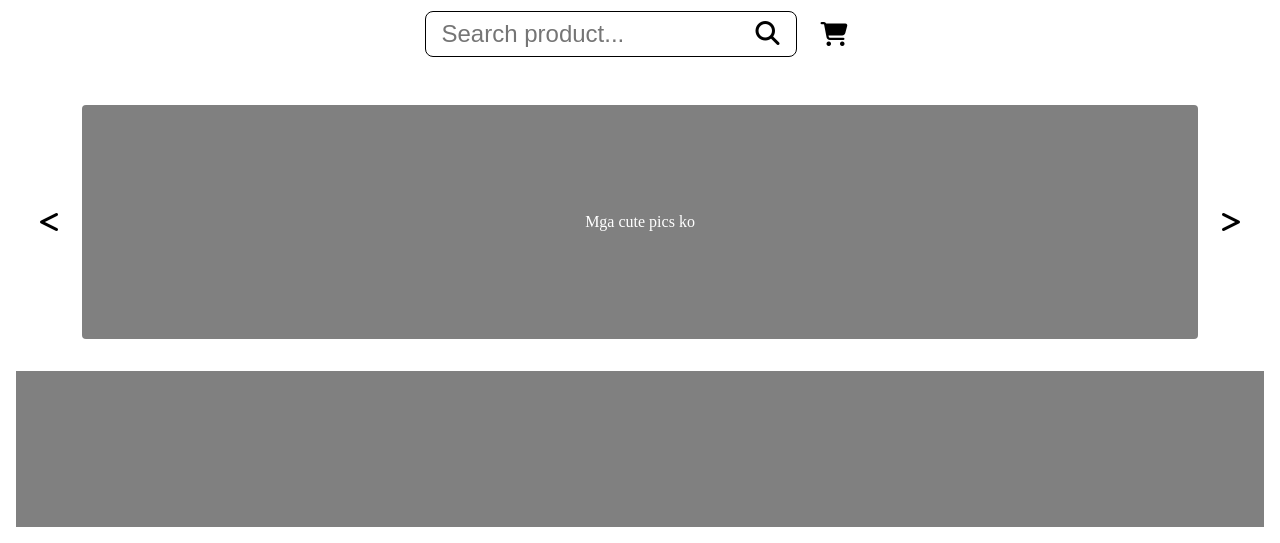
After one commit to RyannKim327/WS101-Ecommerce, a Django app: template products/templates/index.html in a window 1280 px wide. The commit adds this page. Shown: the part 437-980 px from the top of the page. Run offline with Django 5.2, Linux system fonts and the light colour scheme; the template is opened without the code that fills it, so the values that code supplies are empty; some libraries are stand-ins or nearby versions.

Commit message:
11-13-24 1940

```diff
--- a/products/models.py
+++ b/products/models.py
@@ -5,7 +5,8 @@ class Product(models.Model):
     productID = models.AutoField(primary_key=True, unique=True)
     productName = models.CharField(max_length=50, null=False)
     manufacturer = models.CharField(max_length=100, null=False)
-    expiryDate = models.DateField()
+    # expiryDate = models.DateField()
+    category = models.CharField(max_length=100, null=False)
 
     def __str__(self):
         return f"{self.productName} - {self.expiryDate}"
--- /dev/null
+++ b/products/templates/index.html
@@ -0,0 +1,55 @@
+{% load static %}
+<!doctype html>
+<html lang="en">
+  <head>
+    <meta charset="UTF-8" />
+    <meta name="viewport" content="width=device-width, initial-scale=1" />
+    <title>Products Lists</title>
+    <link href="{% static '/css/products.css' %}" rel="stylesheet" />
+  </head>
+  <body>
+    <div class="base">
+      <header>
+        <img src="{% static 'assets/logo.png' %}" alt="Logo" />
+        <nav>
+          <ul>
+            <li>Home</li>
+            <li>Help</li>
+            <li><a href="user/login/">Login</a></li>
+            <li><a href="user/reg/">Sign Up</a></li>
+          </ul>
+        </nav>
+      </header>
+      <main>
+        <div class="search-section">
+          <span>
+            <span>
+              <input
+                type="search"
+                name="search"
+                placeholder="Search product... "
+              />
+              <button>
+                <i class="fa-solid fa-magnifying-glass"></i>
+              </button>
+            </span>
+            <i class="cart fa-solid fa-cart-shopping"></i>
+          </span>
+        </div>
+        <div class="carousel">
+          <i class="fa-solid fa-less-than"></i>
+          <div class="content">
+            <span>Mga cute pics ko</span>
+            <span>Mga cute pics nya</span>
+          </div>
+          <i class="fa-solid fa-greater-than"></i>
+        </div>
+        <div class="categories">
+          {% if categories %} {% for category in categories %}
+          <span class="category">{{category}}</span>
+          {% endfor %} {% endif %}
+        </div>
+      </main>
+    </div>
+  </body>
+</html>
--- a/static/css/base.css
+++ b/static/css/base.css
@@ -1,3 +1,5 @@
+@import url("https://cdnjs.cloudflare.com/ajax/libs/font-awesome/6.3.0/css/all.min.css");
+
 * {
   margin: 0;
   padding: 0;
@@ -10,4 +12,5 @@
 body {
   width: 100dvw;
   height: 100dvh;
+  overflow: hidden;
 }
--- /dev/null
+++ b/static/css/products.css
@@ -0,0 +1,146 @@
+@import url("base.css");
+
+body {
+  > .base {
+    width: 100%;
+    height: 100%;
+    > header {
+      display: flex;
+      flex-direction: row;
+      width: 100%;
+      justify-content: space-between;
+      align-items: center;
+      padding: 0.5rem 0.75rem;
+      background-color: rgba(100, 100, 100, 255);
+      color: white;
+
+      > img {
+        aspect-ratio: 1/1;
+      }
+
+      > nav {
+        > ul {
+          display: flex;
+          flex-direction: row;
+          list-style: none;
+
+          > li {
+            padding: 0 0.5rem;
+
+            > a {
+              text-decoration: none;
+              color: white;
+            }
+          }
+        }
+      }
+    }
+
+    > main {
+      display: flex;
+      flex-direction: column;
+      overflow: hidden;
+      padding: 0 1rem;
+
+      > div:not(.search-section) {
+        margin: 1rem 0;
+      }
+
+      > .search-section {
+        display: flex;
+        justify-content: center;
+        padding: 2rem 0;
+
+        > span {
+          display: flex;
+          justify-content: center;
+          align-items: center;
+
+          > span {
+            border: 1px black solid;
+            border-radius: 0.5rem;
+            padding: 0.5rem 1rem;
+
+            ~ .cart,
+            > input,
+            > button {
+              font-size: 1.5rem;
+              background-color: transparent;
+            }
+          }
+          > .cart {
+            padding: 0.5rem;
+            margin-left: 1rem;
+          }
+        }
+      }
+
+      > .carousel {
+        display: flex;
+        flex-direction: row;
+        justify-content: center;
+        align-items: center;
+        aspect-ratio: 16/3;
+        box-sizing: border-box;
+        width: 100%;
+
+        > i {
+          display: flex;
+          align-items: center;
+          height: 100%;
+          padding: 0 1rem;
+          font-size: 1.5rem;
+          box-sizing: border-box;
+          transition:
+            background-color 0.15s ease,
+            color 0.15s ease;
+          margin: 1rem 0.5rem;
+          border-radius: 0.25rem;
+
+          &:hover {
+            background-color: rgba(33, 33, 33, 90);
+            color: white;
+          }
+        }
+
+        > .content {
+          background-color: gray;
+          color: white;
+          flex-grow: 1;
+          overflow: hidden;
+          border-radius: 0.25rem;
+          height: 100%;
+
+          > span {
+            display: flex;
+            justify-content: center;
+            align-items: center;
+            width: 100%;
+            height: 100%;
+          }
+        }
+      }
+      > .categories {
+        display: flex;
+        flex-wrap: no-wrap;
+        align-items: center;
+        background-color: gray;
+        aspect-ratio: 16/2;
+        width: 100%;
+        padding: 0 0.5rem;
+
+        > .category {
+          background-color: rgb(200, 200, 200);
+          color: white;
+          height: 75%;
+          aspect-ratio: 1/1;
+          border: 1px black solid;
+
+          &:nth-child(even) {
+            margin: 0 0.5rem;
+          }
+        }
+      }
+    }
+  }
+}
--- a/users/templates/reg.html
+++ b/users/templates/reg.html
@@ -4,7 +4,7 @@
   <head>
     <meta charset="UTF-8" />
     <meta name="viewport" content="width=device-width, initial-scale=1" />
-    <title></title>
+    <title>User Registration</title>
     <link href="{% static 'css/forms.css' %}" rel="stylesheet" />
   </head>
   <body>
--- a/users/views.py
+++ b/users/views.py
@@ -34,6 +34,7 @@ def login(request):
                 "done": True,
                 "msg": "Account not found"
             }
+
     # TODO: To create a login catch
     return render(request, "login.html", context)
 
```
Also changed, not shown: products/views.py (+11 -1 lines), users/templates/login.html (+1 -6 lines), db.sqlite3, products/migrations/0002_remove_product_expirydate_product_category.py (added).
